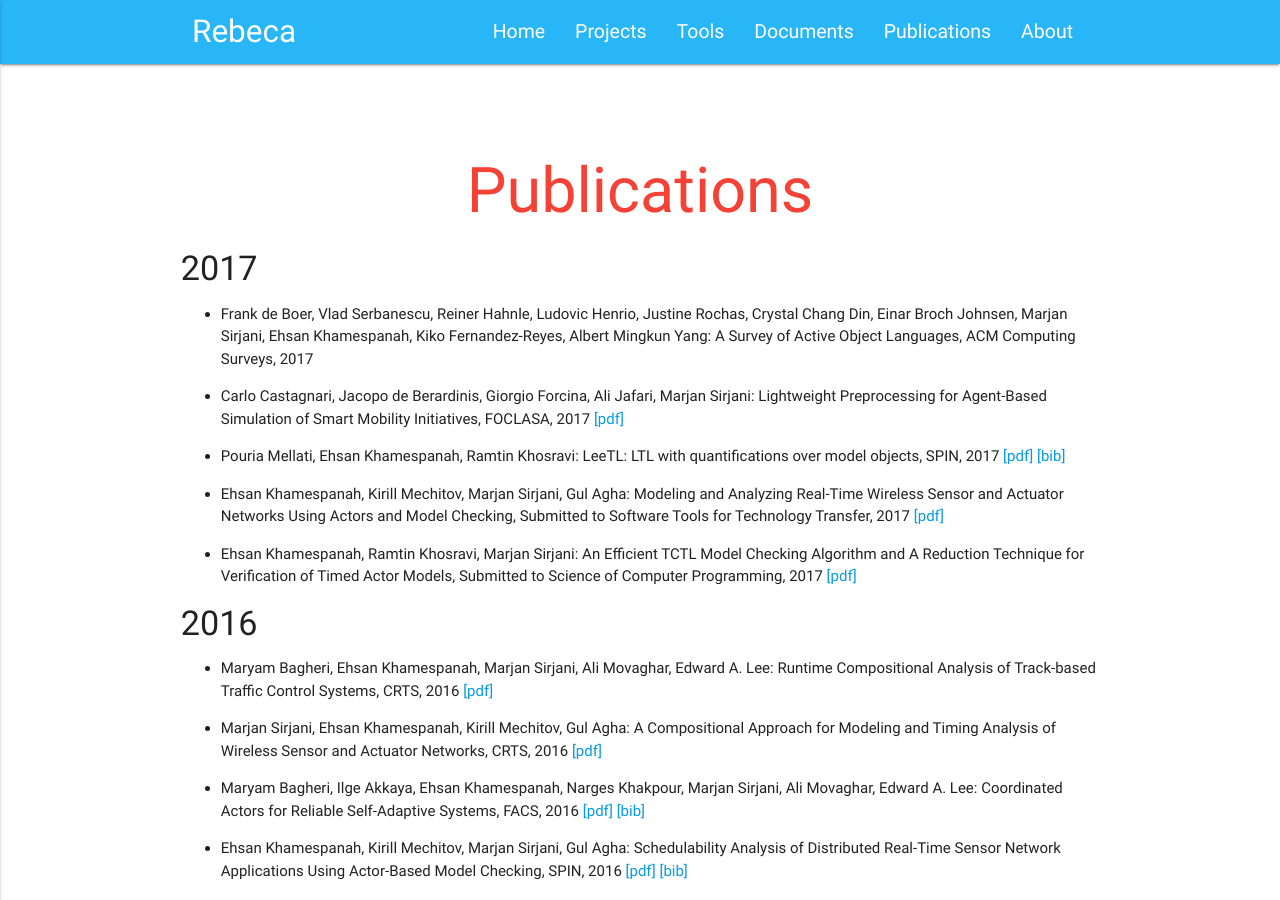
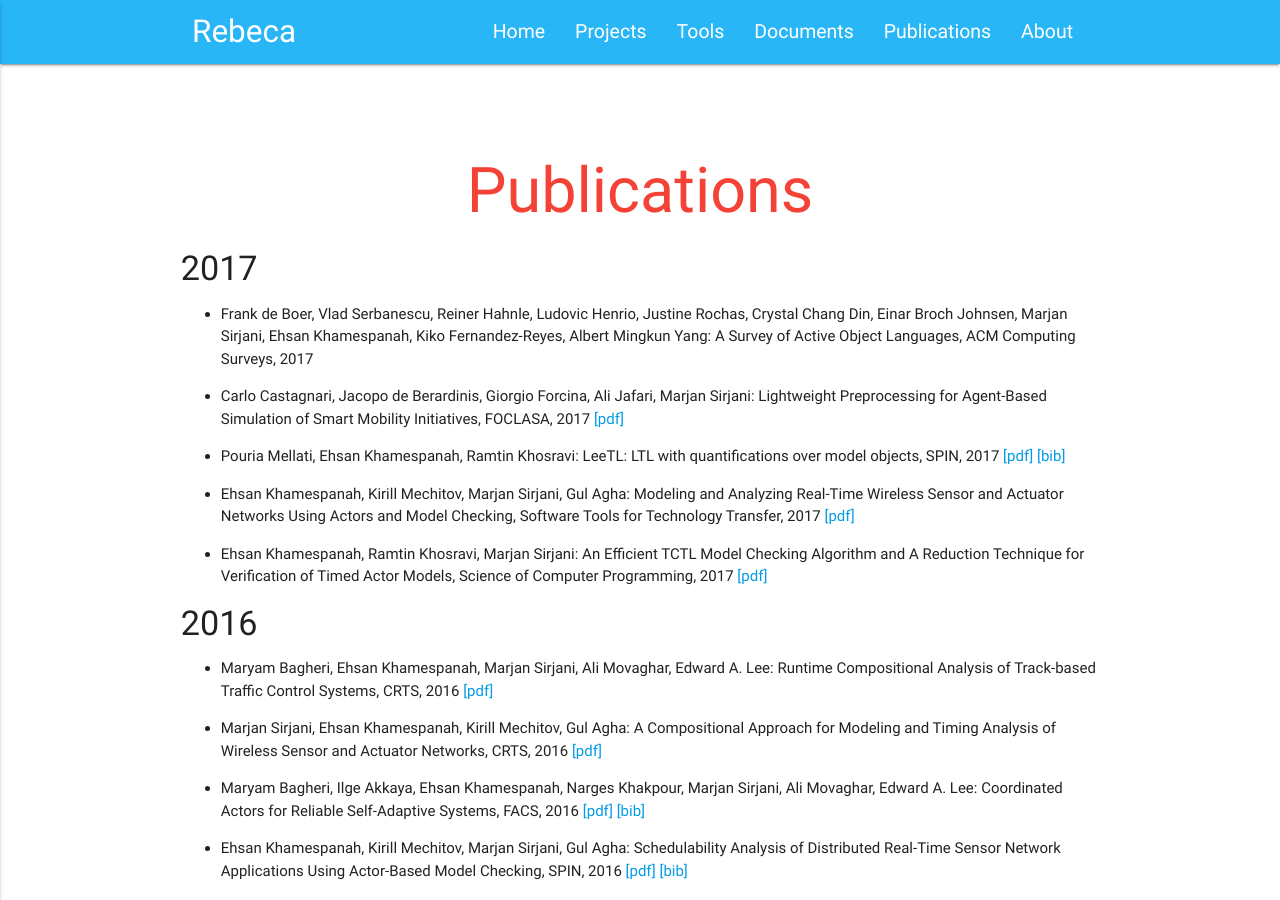
Before and after one commit to rebeca-lang/rebeca-lang.github.io, a Jekyll site: the page built from publications.md, in a window 1280 px wide and 900 px high. Built offline with Jekyll 4.4.1, drawn with Linux system fonts in a browser that asks for light colours.

Commit message:
A new publication is added. A minor error is fixed.

```diff
--- a/publications.md
+++ b/publications.md
@@ -11,9 +11,9 @@ title: Publications
 
 - Pouria Mellati, Ehsan Khamespanah, Ramtin Khosravi: LeeTL: LTL with quantifications over model objects, SPIN, 2017 [ [pdf] ](/assets/papers/2017/LeeTL.pdf) [ [bib] ](http://dblp.uni-trier.de/rec/bibtex/conf/spin/MellatiKK17)
 
-- Ehsan Khamespanah, Kirill Mechitov, Marjan Sirjani, Gul Agha: Modeling and Analyzing Real-Time Wireless Sensor and Actuator Networks Using Actors and Model Checking, Submitted to Software Tools for Technology Transfer, 2017  [ [pdf] ](/assets/papers/2017/Modeling-and-Analyzing-Real-Time-Wireless-Sensor-and-Actuator-Networks-Using-Actors-and-Model-Checking.pdf)
+- Ehsan Khamespanah, Kirill Mechitov, Marjan Sirjani, Gul Agha: Modeling and Analyzing Real-Time Wireless Sensor and Actuator Networks Using Actors and Model Checking, Software Tools for Technology Transfer, 2017  [ [pdf] ](/assets/papers/2017/Modeling-and-Analyzing-Real-Time-Wireless-Sensor-and-Actuator-Networks-Using-Actors-and-Model-Checking.pdf)
 
-- Ehsan Khamespanah, Ramtin Khosravi, Marjan Sirjani: An Efficient TCTL Model Checking Algorithm and A Reduction Technique for Verification of Timed Actor Models, Submitted to Science of Computer Programming, 2017  [ [pdf] ](/assets/papers/2017/Efficient-TCTL.pdf)
+- Ehsan Khamespanah, Ramtin Khosravi, Marjan Sirjani: An Efficient TCTL Model Checking Algorithm and A Reduction Technique for Verification of Timed Actor Models, Science of Computer Programming, 2017  [ [pdf] ](/assets/papers/2017/Efficient-TCTL.pdf)
 
 #### 2016
 - Maryam Bagheri, Ehsan Khamespanah, Marjan Sirjani, Ali Movaghar, Edward A. Lee: Runtime Compositional Analysis of Track-based Traffic Control Systems, CRTS, 2016 [ [pdf] ](/assets/papers/2016/RuntimeCompositionalAnalysisofTTCS.pdf)
@@ -144,7 +144,7 @@ title: Publications
 
 * Mohammad Mahdi Jaghoori, Ali Movaghar, Marjan Sirjani: Modere: the model-checking engine of Rebeca. SAC 2006: 1810-1815  [ [pdf] ](http://www.researchgate.net/publication/221000684_Modere_the_model-checking_engine_of_Rebeca/file/9fcfd5059a40c727a1.pdf?ev=pub_ext_doc_dl&docViewer=true) [ [bib] ](http://dblp.uni-trier.de/rec/bibtex/conf/sac/JaghooriMS06)
 
-* Fatemeh Alavizadeh, Marjan Sirjani: Using UML to Develop Verifiable Reactive Systems. Software Engineering Research and Practice 2006: 554-561 [ [pdf] ](https://docs.google.com/viewer?a=v&q=cache:GVil_qvw1CgJ:citeseerx.ist.psu.edu/viewdoc/download%3Fdoi%3D10.1.1.87.905%26rep%3Drep1%26type%3Dpdf+Marjan+Using+UML+to+Develop+Verifiable+Reactive+Systems.+Software+Engineering+Research+and+Practice+pdf&hl=en&gl=uk&pid=bl&srcid=ADGEESgWV1QVnXoPyehyy7xZq0EC_kqbq2KA2Gnh6kZW4TODdgjShiBSAwiF23bzSDMYcNk0gTGHxnvt2vYu_1KMIgeH6Zhyyj2M5jsZcN9OAJECObMPcgxmWNW9YHYCUKaVRTN4133N&sig=AHIEtbRw7TCWhi99Ak8DEkGDKTRZPz5T4A) [ [bib] ](http://dblp.uni-trier.de/rec/bibtex/conf/serp/AlavizadehS06)
+* Fatemeh Alavizadeh, Marjan Sirjani: Using UML to Develop Verifiable Reactive Systems. Software Engineering Research and Practice 2006: 554-561 [ [pdf] ](/assets/papers/2006/Using-UML-to-Develop-Verifiable-Reactive-Systems.pdf) [ [bib] ](http://dblp.uni-trier.de/rec/bibtex/conf/serp/AlavizadehS06)
 
 * Hossein Hojjat, Hootan Nakhost, Marjan Sirjani: Formal Verification of the IEEE 802.1D Spanning Tree Protocol Using Extended Rebeca. Electr. Notes Theor. Comput. Sci. 159: 139-154 (2006) [ [bib] ](http://dblp.uni-trier.de/rec/bibtex/journals/entcs/HojjatNS06)
 
```
Also changed, not shown: projects/PTRebeca.md (+1 -1 lines), 1 other file.
